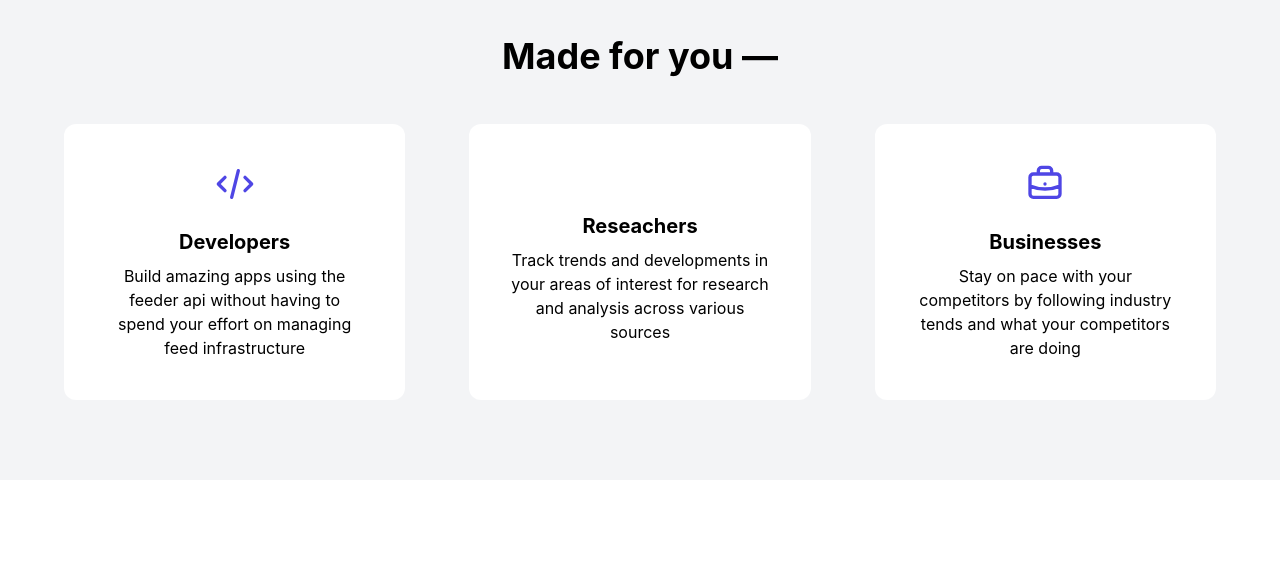
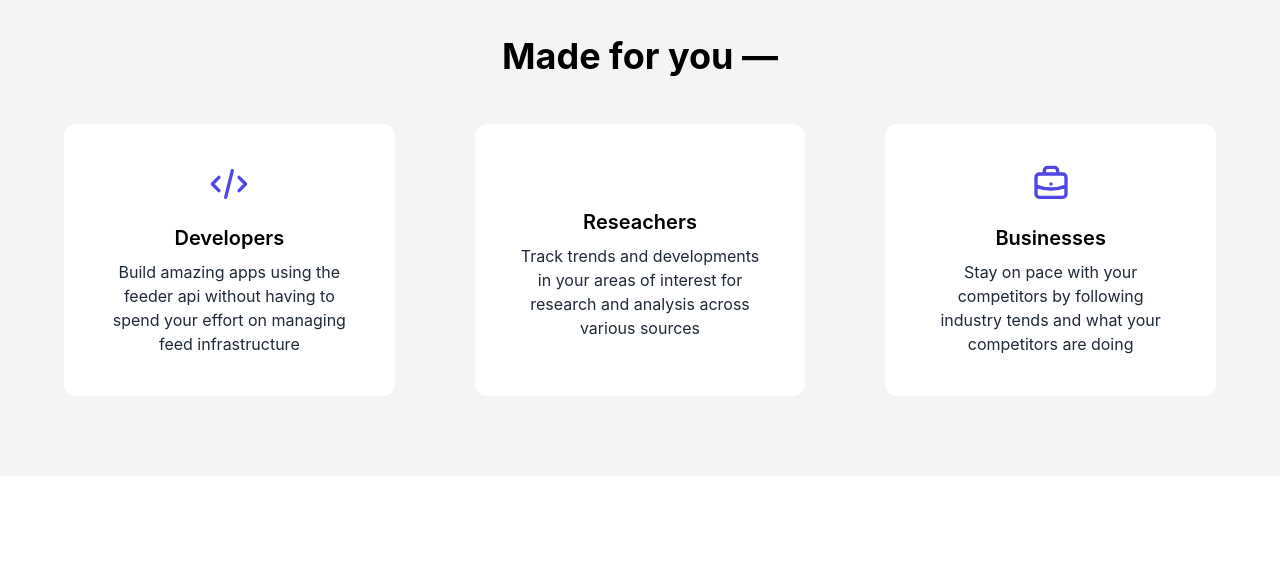
Before and after one commit to gaganlokesh/feeder-site, an Astro site: page / in a window 1280 px wide. Shown: the part 1020-1603 px from the top of the page. Built offline with nearby package versions, Linux system fonts and the light colour scheme; Astro itself is replaced by a stand-in of ours; some icons are missing.

Commit message:
Minor styling adjustments

```diff
--- a/src/pages/index.astro
+++ b/src/pages/index.astro
@@ -34,25 +34,25 @@ import Layout from '../layouts/Layout.astro';
     <section class="py-20 bg-gray-100">
       <div class="container mx-auto text-center">
         <h3 class="mb-12">Made for you —</h3>
-        <div class="grid grid-cols-3 gap-x-16">
+        <div class="grid grid-cols-3 gap-x-20">
           <div class="p-10 text-center bg-white rounded-xl">
             <Icon name="code" class="w-10 mx-auto text-primary-600" />
-            <h6 class="mt-6">Developers</h6>
-            <p class="mt-2 text-center">
+            <h6 class="mt-5 mb-2 font-semibold">Developers</h6>
+            <p class="text-gray-800">
               Build amazing apps using the feeder api without having to spend your effort on managing feed infrastructure
             </p>
           </div>
           <div class="p-10 text-center bg-white rounded-xl">
             <Icon name="magnifying-glass" class="w-10 mx-auto text-primary-600" />
-            <h6 class="mt-6">Reseachers</h6>
-            <p class="mt-2 text-center">
+            <h6 class="mt-5 mb-2 font-semibold">Reseachers</h6>
+            <p class="text-gray-800">
               Track trends and developments in your areas of interest for research and analysis across various sources
             </p>
           </div>
           <div class="p-10 text-center bg-white rounded-xl">
             <Icon name="briefcase" class="w-10 mx-auto text-primary-600" />
-            <h6 class="mt-6">Businesses</h6>
-            <p class="mt-2 text-center">
+            <h6 class="mt-5 mb-2 font-semibold">Businesses</h6>
+            <p class="text-gray-800">
               Stay on pace with your competitors by following industry tends and what your competitors are doing
             </p>
           </div>
@@ -142,7 +142,7 @@ import Layout from '../layouts/Layout.astro';
     </section>
 
     <!-- Call to action -->
-    <section class="py-36">
+    <section class="py-44">
       <div class="container mx-auto">
         <div class="w-2/3 mx-auto text-center">
           <h1 class="mb-8">Get your free account now</h1>
```
